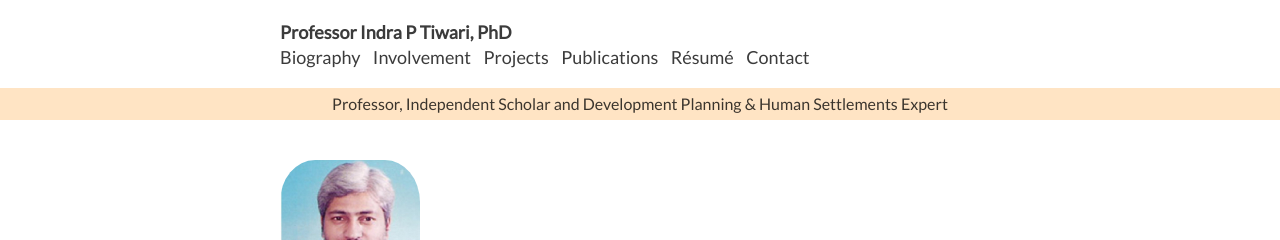
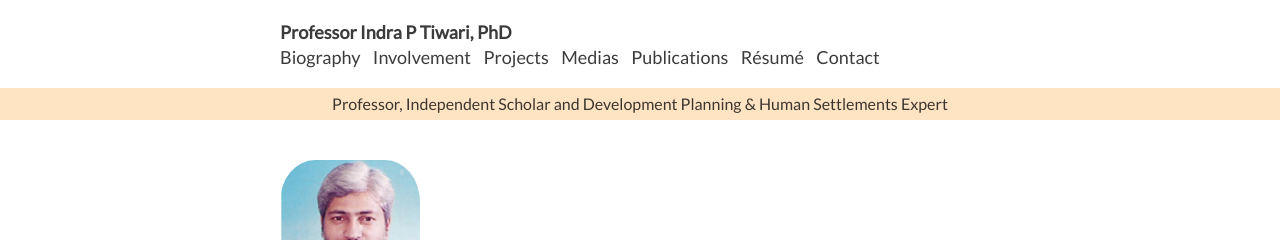
Before and after one commit to PrabhabTiwari/website-ipt, a Jekyll site: the page built from index.htm, in a window 1280 px wide. Shown: the top 240 px of the page. Built offline with Jekyll 4.4.1, drawn with Linux system fonts in a browser that asks for light colours.

Commit message:
Update header.html

```diff
--- a/_includes/header.html
+++ b/_includes/header.html
@@ -5,8 +5,8 @@
             <li><a href="{{ '/about' | prepend: site.url }}">Biography</a></li>
             <li><a href="{{ '/involvement' | prepend: site.url }}">Involvement</a></li>
             <li><a href="{{ '/projects' | prepend: site.url }}">Projects</a></li>
-            <!-- <li><a href="{{ '/research' | prepend: site.baseurl }}">Research Papers</a></li>
-            <li><a href="{{ '/conferences' | prepend: site.baseurl }}">Conferences</a></li> -->
+            <!-- <li><a href="{{ '/research' | prepend: site.baseurl }}">Research Papers</a></li>-->
+            <li><a href="{{ '/medias' | prepend: site.baseurl }}">Medias</a></li>
             <li><a href="{{ '/publications' | prepend: site.url }}">Publications</a></li>
             <li><a href="{{ '/assets/files/CV_Indra_P_TIWARI_for_Website-2020.pdf' | prepend: site.url }}" target="_blank">Résumé</a></li>
             <li><a href="{{ '#contact' | prepend: site.url }}">Contact</a></li>
```
